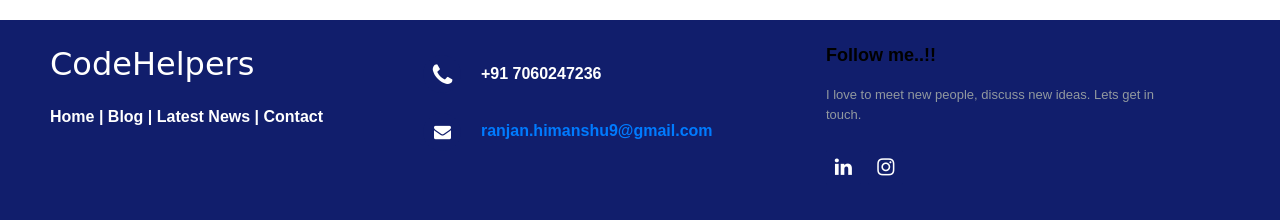
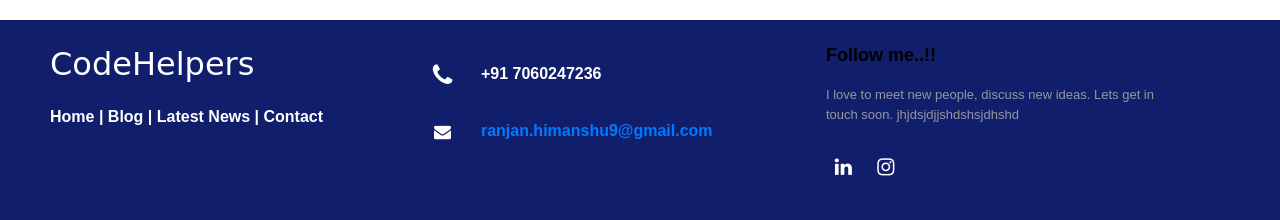
Before and after one commit to majjanjua/SonarCloud_Python, a Flask app: page /recover in a window 1280 px wide. Shown: the part 996-1216 px from the top of the page. Run offline with Flask 2, Linux system fonts and the light colour scheme; some libraries are stand-ins or nearby versions.

Commit message:
commit submitted

```diff
--- a/templates/template.html
+++ b/templates/template.html
@@ -141,7 +141,7 @@
       <p class="footer-company-about">
 
       <span>Follow me..!!</span>
-      I love to meet new people, discuss new ideas. Lets get in touch.</p>
+      I love to meet new people, discuss new ideas. Lets get in touch soon. jhjdsjdjjshdshsjdhshd </p>
 
       <div class="footer-icons">
         <a href="https://www.linkedin.com/in/himanshuranjan95" target="_blank"><i class="fa fa-linkedin" aria-hidden="true"></i></a>
```
Also changed, not shown: .github/workflows/python-app.yml.
